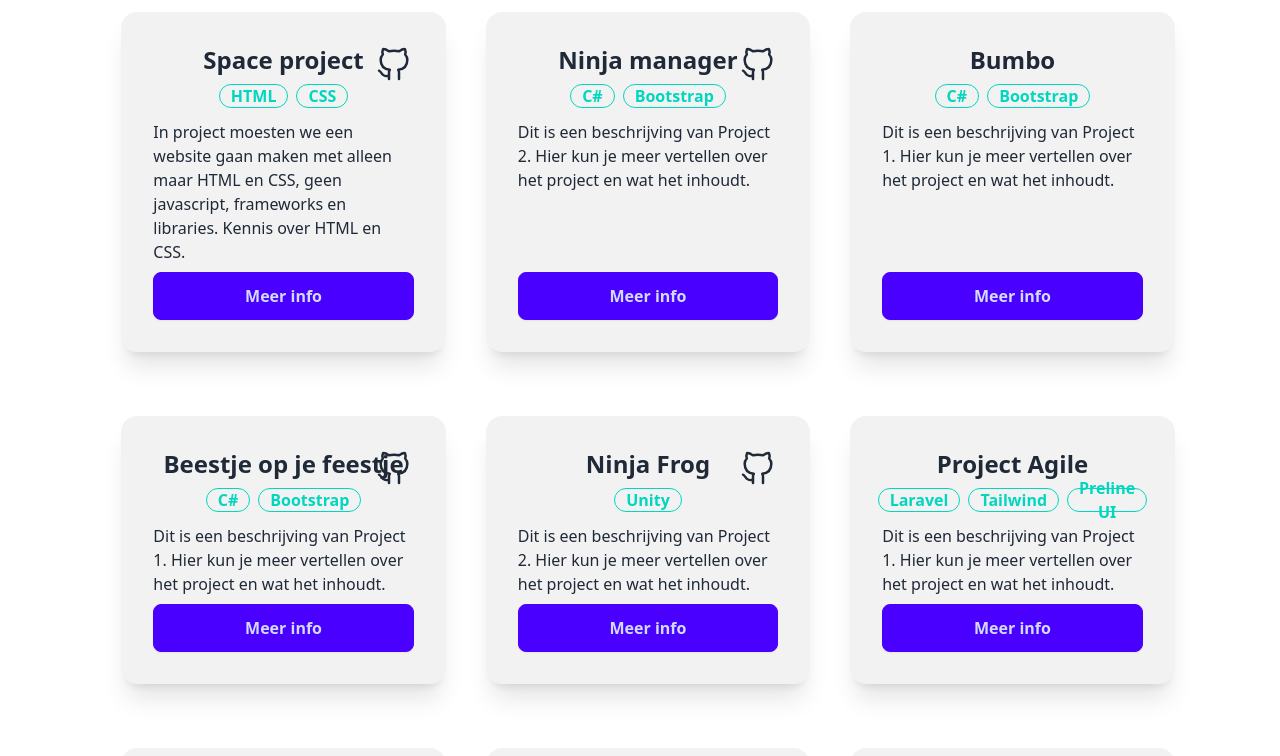
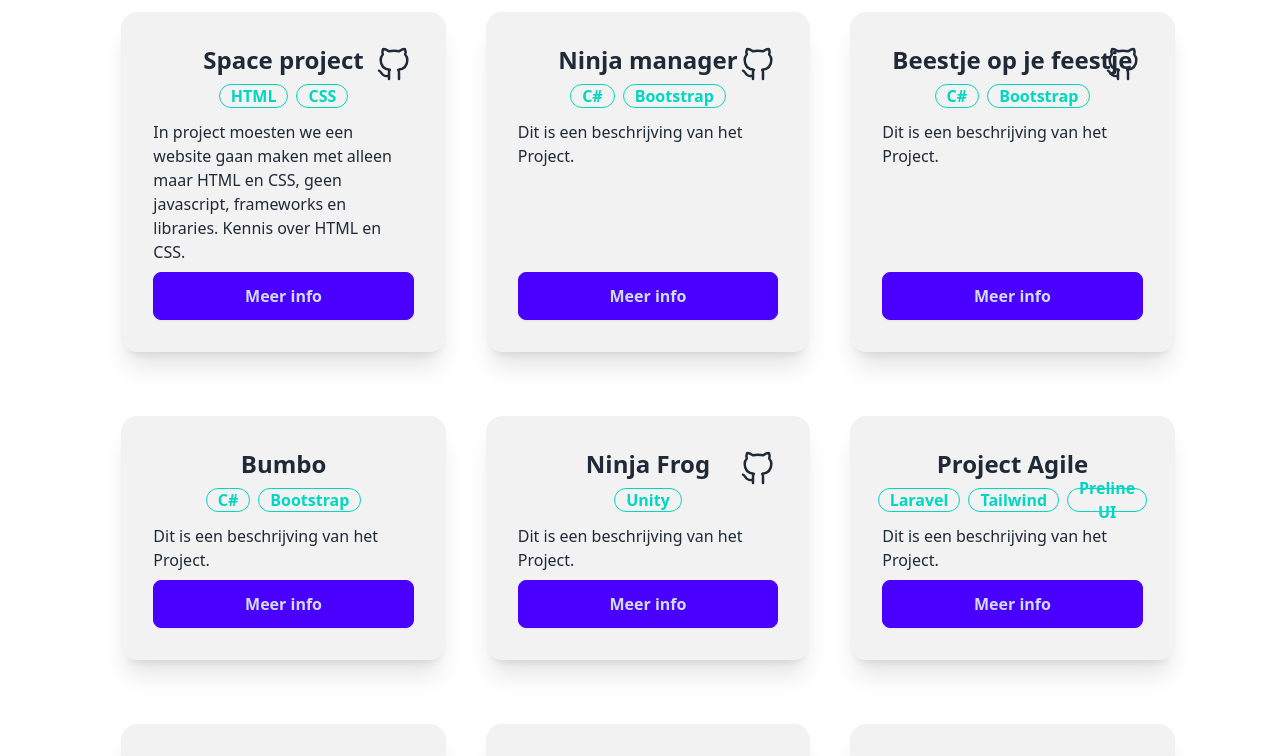
Before and after one commit to Luuk0510/luuk0510.github.io, a Vue app: page /avans in a window 1280 px wide. Shown: the part 700-1456 px from the top of the page. Built offline with nearby package versions, Linux system fonts and the light colour scheme.

Commit message:
change: project text

```diff
--- a/src/views/avans/Avans.vue
+++ b/src/views/avans/Avans.vue
@@ -13,54 +13,54 @@ const projects = ref([
     {
         title: 'Ninja manager',
         badges: ['C#', 'Bootstrap'],
-        description: 'Dit is een beschrijving van Project 2. Hier kun je meer vertellen over het project en wat het inhoudt.',
+        description: 'Dit is een beschrijving van het Project.',
         link: 'https://github.com/Luuk0510/space-project'
+    },
+    {
+        title: 'Beestje op je feestje',
+        badges: ['C#', 'Bootstrap'],
+        description: 'Dit is een beschrijving van het Project.',
+        link: 'https://github.com/Luuk0510/beestje-op-je-feestje'
     },
     {
         title: 'Bumbo',
         badges: ['C#', 'Bootstrap'],
-        description: 'Dit is een beschrijving van Project 1. Hier kun je meer vertellen over het project en wat het inhoudt.',
-    },
-    {
-        title: 'Beestje op je feestje',
-        badges: ['C#', 'Bootstrap'],
-        description: 'Dit is een beschrijving van Project 1. Hier kun je meer vertellen over het project en wat het inhoudt.',
-        link: 'https://github.com/Luuk0510/space-project'
+        description: 'Dit is een beschrijving van het Project.',
     },
     {
         title: 'Ninja Frog',
         badges: ['Unity'],
-        description: 'Dit is een beschrijving van Project 2. Hier kun je meer vertellen over het project en wat het inhoudt.',
+        description: 'Dit is een beschrijving van het Project.',
         link: 'https://github.com/Luuk0510/space-project'
     },
     {
         title: 'Project Agile',
         badges: ['Laravel', 'Tailwind', 'Preline UI'],
-        description: 'Dit is een beschrijving van Project 1. Hier kun je meer vertellen over het project en wat het inhoudt.',
+        description: 'Dit is een beschrijving van het Project.',
     },
     {
-        title: 'Bazaar website',
+        title: 'Bazaar',
         badges: ['Laravel', 'Tailwind', 'Preline UI'],
-        description: 'Dit is een beschrijving van Project 1. Hier kun je meer vertellen over het project en wat het inhoudt. Tailwind met Preline library',
-        link: 'https://github.com/Luuk0510/space-project'
+        description: 'Dit is een beschrijving van het Project.',
+        link: 'https://github.com/Luuk0510/bazaar'
     },
     {
         title: 'Bazaar transport',
-        badges: ['Javascript'],
-        description: 'Dit is een beschrijving van Project 1. Hier kun je meer vertellen over het project en wat het inhoudt.',
-        link: 'https://github.com/Luuk0510/space-project'
+        badges: ['Javascript', 'CSS'],
+        description: 'Dit is een beschrijving van het Project.',
+        link: 'https://github.com/Luuk0510/bazaar-transport'
     },
     {
         title: 'Galactic Gladiators',
         badges: ['Python'],
-        description: 'Dit is een beschrijving van Project 3. Hier kun je meer vertellen over het project en wat het inhoudt.',
-        link: 'https://github.com/Luuk0510/space-project'
+        description: 'Dit is een beschrijving van het Project.',
+        link: 'https://github.com/Luuk0510/galactic-gladiators'
     },
     {
         title: 'De Gouden Draak',
         badges: ['Laravel', 'Vue', 'Tailwind', 'Preline UI'],
-        description: 'Dit is een beschrijving van Project 3. Hier kun je meer vertellen over het project en wat het inhoudt.',
-        link: 'https://github.com/Luuk0510/space-project'
+        description: 'Dit is een beschrijving van het Project.',
+        link: 'https://github.com/Luuk0510/de-gouden-draak'
     }
 ]);
 </script>
```
